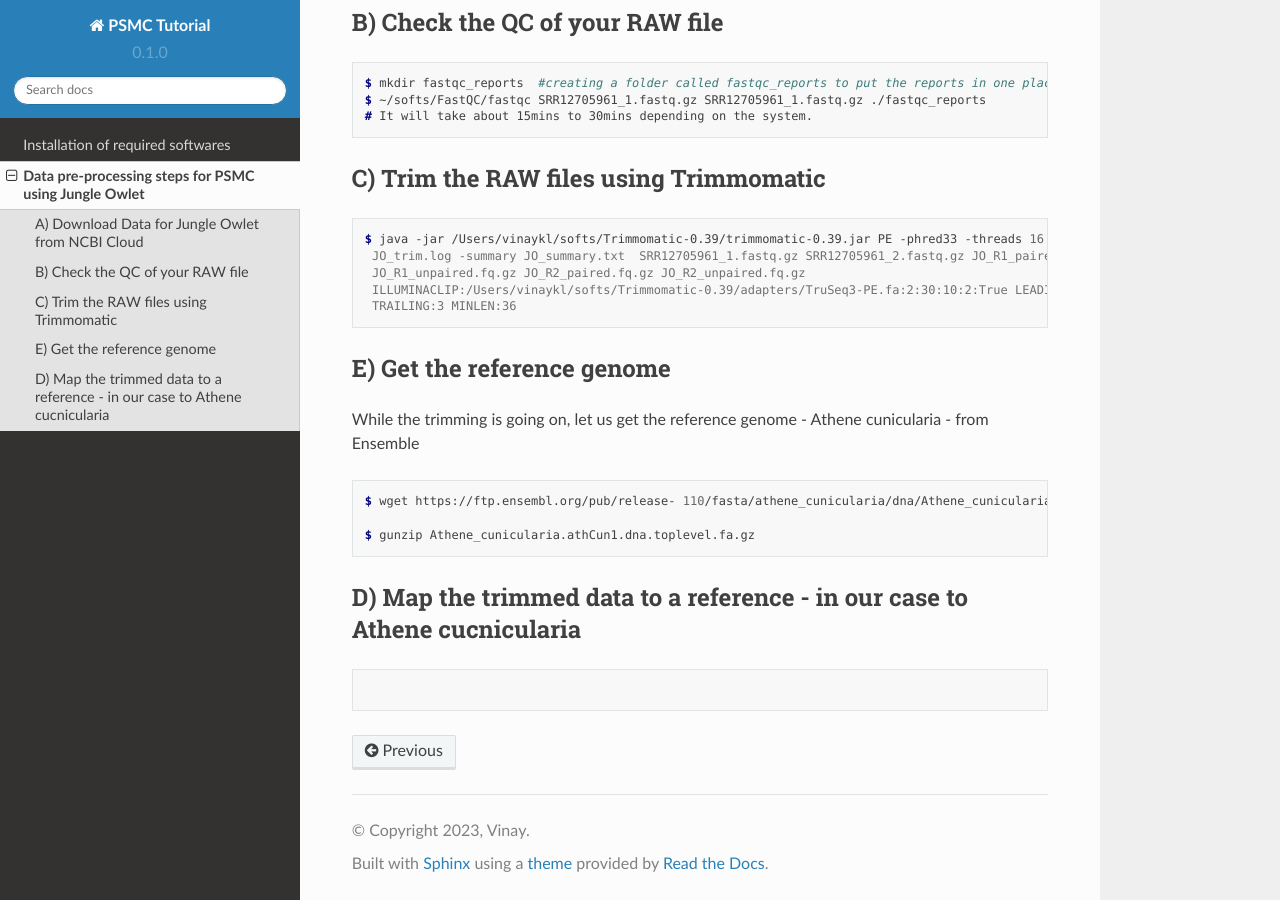
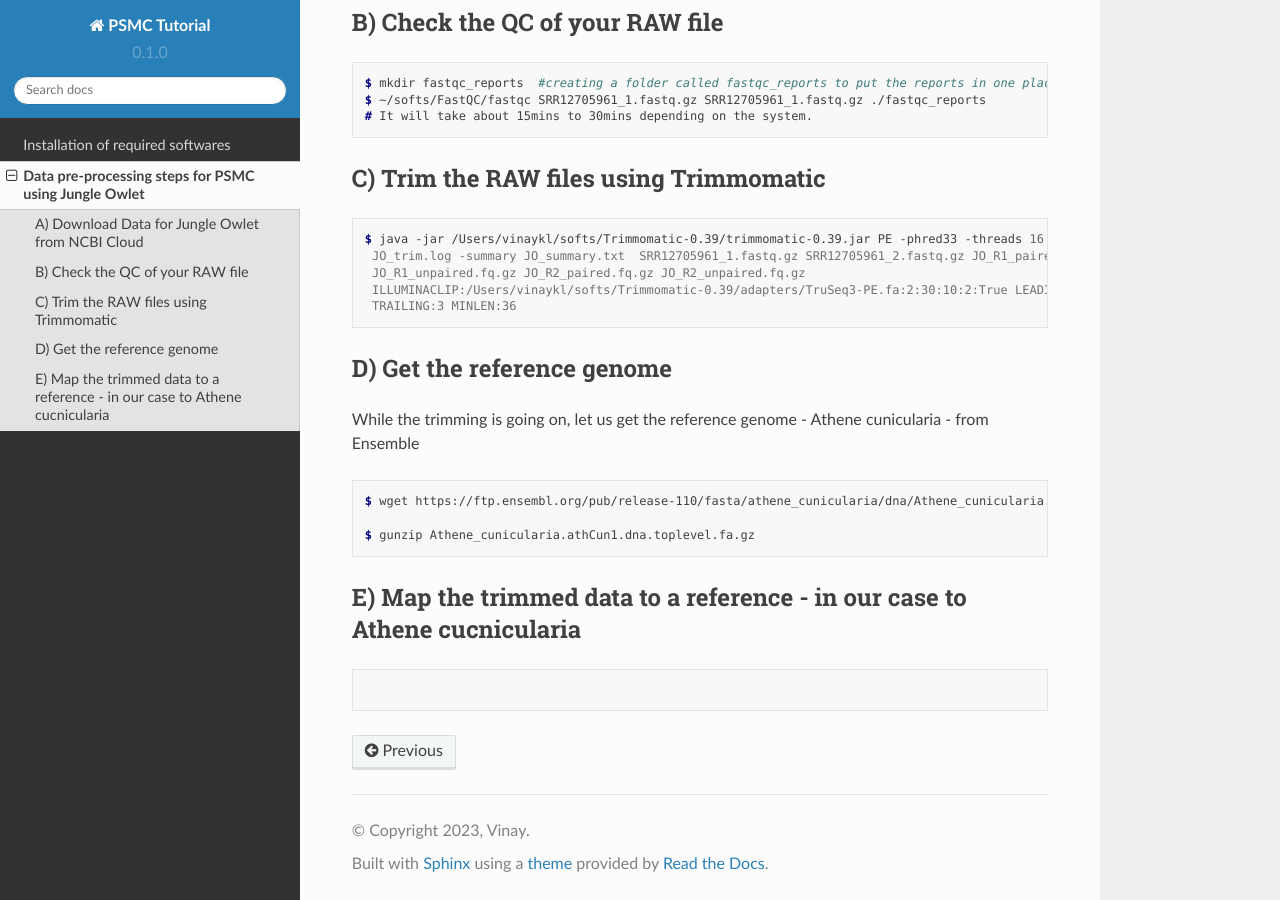
Before and after one commit to stachyris/PSMC_Tutorial-BirdLab, a Sphinx documentation site: the page built from docs/source/01_Data_Pre-Processing.rst, in a window 1280 px wide and 900 px high, scrolled down 512 px. Built offline with Sphinx 7.4.7 and the Read the Docs theme 2.0.0, drawn with Linux system fonts in a browser that asks for light colours; part of the change alters nothing that is shown.

```diff
--- a/docs/source/01_Data_Pre-Processing.rst
+++ b/docs/source/01_Data_Pre-Processing.rst
@@ -37,17 +37,17 @@ C) Trim the RAW files using Trimmomatic
   ILLUMINACLIP:/Users/vinaykl/softs/Trimmomatic-0.39/adapters/TruSeq3-PE.fa:2:30:10:2:True LEADING:3
   TRAILING:3 MINLEN:36
 
-E) Get the reference genome
+D) Get the reference genome
 ---------------------------
 While the trimming is going on, let us get the reference genome - Athene cunicularia - from Ensemble
 
 .. code-block:: console
 
- $ wget https://ftp.ensembl.org/pub/release- 110/fasta/athene_cunicularia/dna/Athene_cunicularia.athCun1.dna.toplevel.fa.gz
+ $ wget https://ftp.ensembl.org/pub/release-110/fasta/athene_cunicularia/dna/Athene_cunicularia.athCun1.dna.toplevel.fa.gz
 
  $ gunzip Athene_cunicularia.athCun1.dna.toplevel.fa.gz
 
-D) Map the trimmed data to a reference - in our case to Athene cucnicularia
+E) Map the trimmed data to a reference - in our case to Athene cucnicularia
 ---------------------------------------------------------------------------
 
 .. code-block:: bash
```
